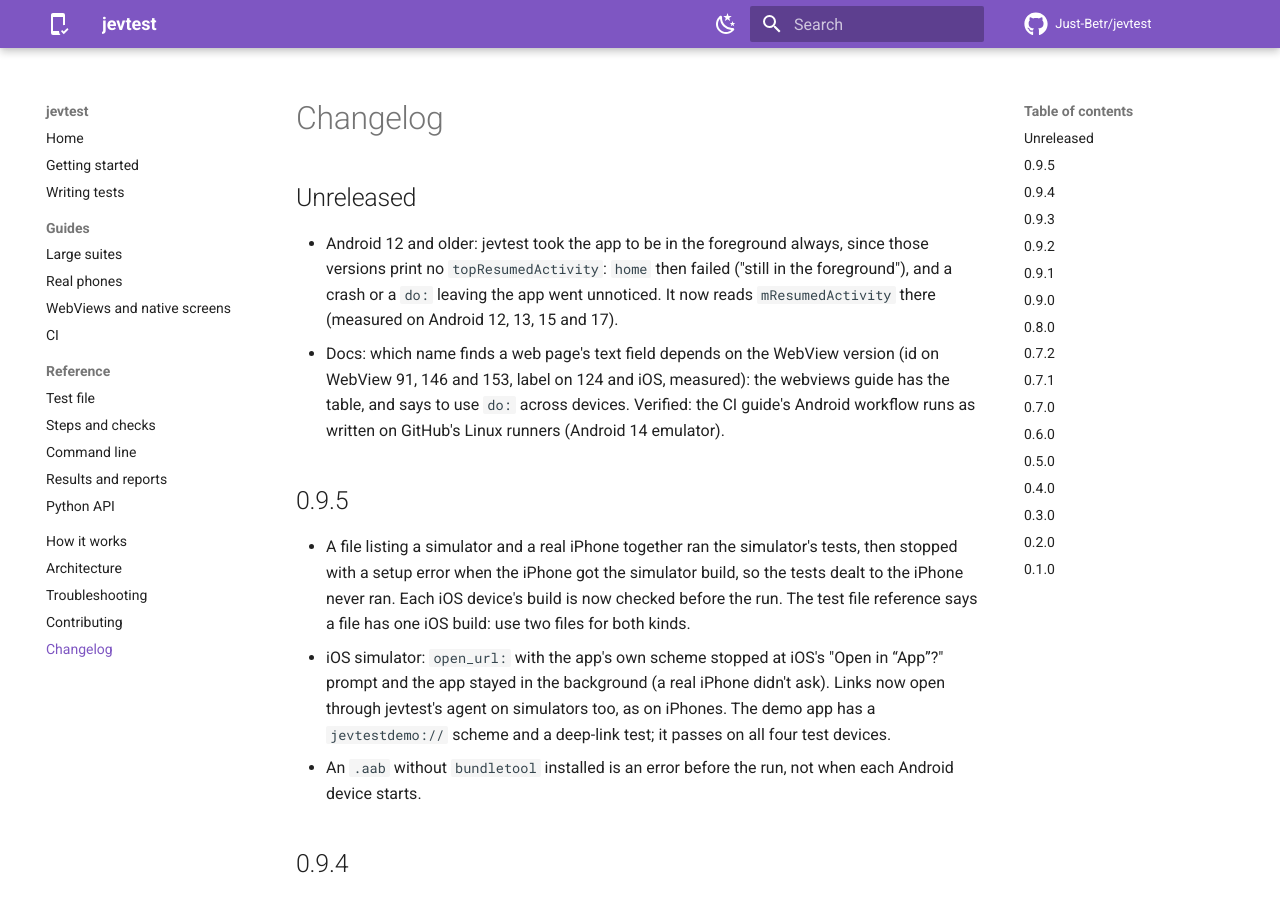
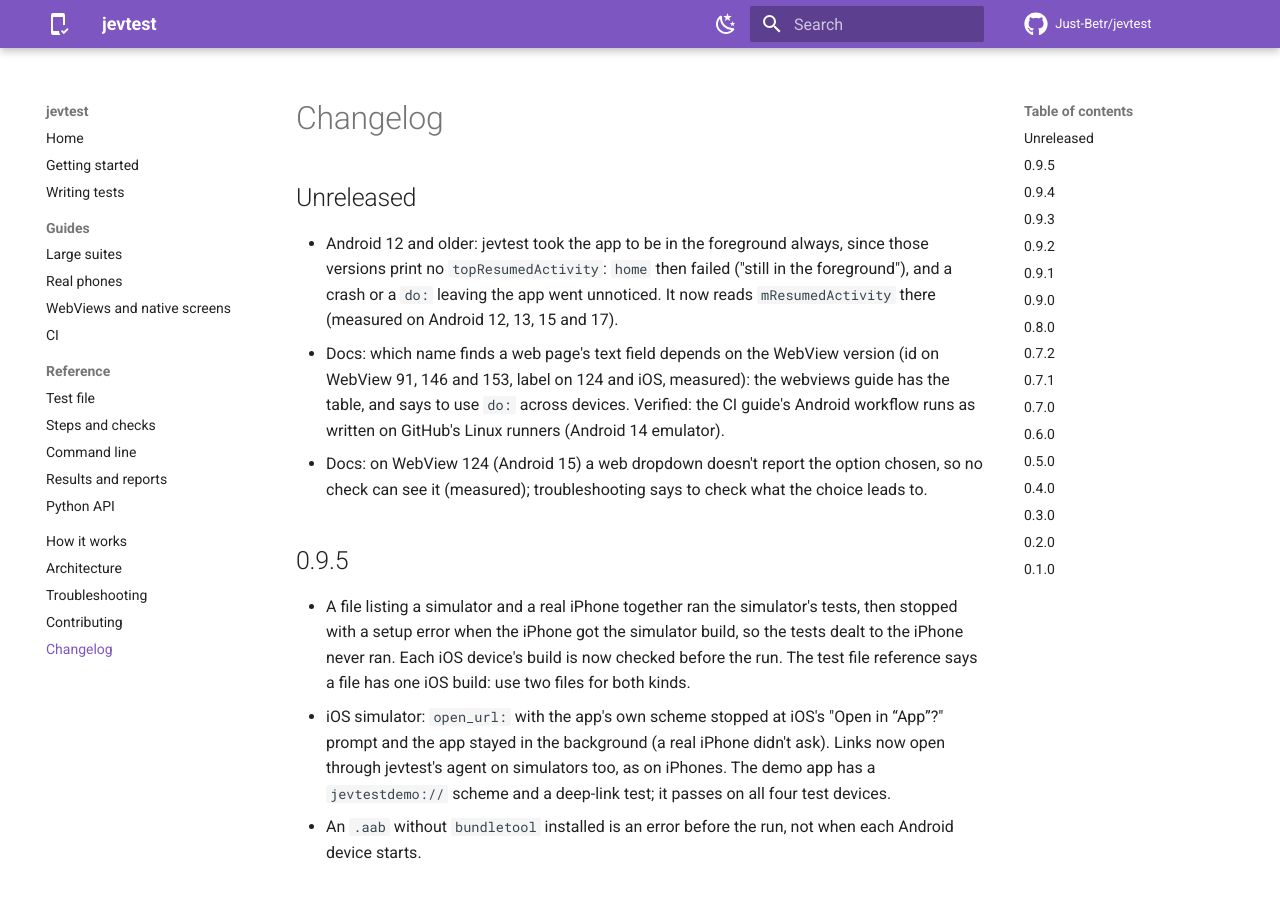
Before and after one commit to Just-Betr/jevtest, an MkDocs documentation site: the page built from docs/changelog.md, in a window 1280 px wide and 900 px high. Built offline with MkDocs 1.6.1 and Material for MkDocs 9.7.7, drawn with Linux system fonts in a browser that asks for light colours; comment, search, counter and statistics services are not loaded.

Commit message:
Docs: WebView 124 dropdowns don't report the chosen option
Co-Authored-By: Claude Opus 5.5 <noreply@anthropic.com>

```diff
--- a/CHANGELOG.md
+++ b/CHANGELOG.md
@@ -8,6 +8,8 @@
 - Docs: which name finds a web page's text field depends on the WebView version (id on WebView 91, 146 and 153, label
   on 124 and iOS, measured): the webviews guide has the table, and says to use `do:` across devices. Verified: the CI
   guide's Android workflow runs as written on GitHub's Linux runners (Android 14 emulator).
+- Docs: on WebView 124 (Android 15) a web dropdown doesn't report the option chosen, so no check can see it
+  (measured); troubleshooting says to check what the choice leads to.
 
 ## 0.9.5
 
```
Also changed, not shown: docs/troubleshooting.md (+1 -0 lines).
